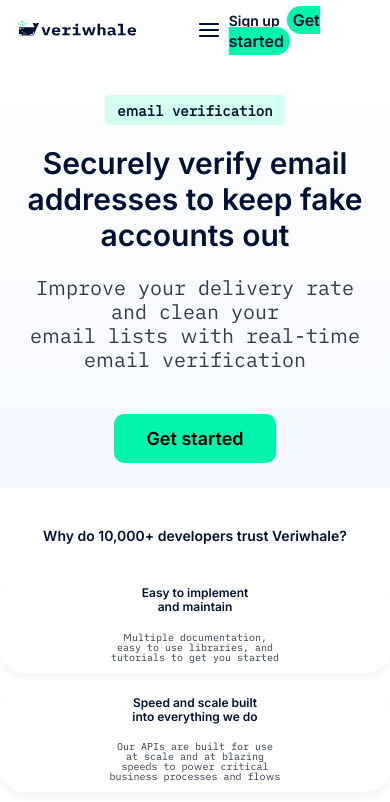
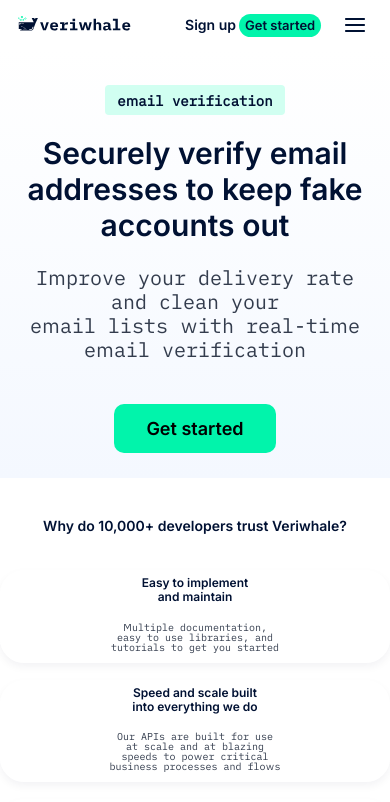
Before and after one commit to Anikonov-A/veriwhale, a plain HTML site: page index.html in a window 390 px wide. Shown: the top 802 px of the page. Drawn offline with Linux system fonts and the light colour scheme.

Commit message:
add mobile menu

```diff
--- a/css/header.scss
+++ b/css/header.scss
@@ -40,7 +40,7 @@ header {
         font-family: $inter;
         font-weight: 600;
         line-height: 22px;
-        @include max-screen(991px){
+        @include max-screen(991px) {
           font-size: 14px;
         }
         @include max-screen(767px) {
@@ -64,8 +64,8 @@ header {
             margin-left: 10px;
           }
         }
-        @include max-screen(991px){
-          &:last-of-type{
+        @include max-screen(991px) {
+          &:last-of-type {
             font-size: 16px;
             line-height: 18px;
           }
@@ -89,6 +89,16 @@ header {
     position: relative;
 
     .container {
+      .header_link_right {
+        display: inline-flex;
+        width: 174px;
+      }
+
+      nav {
+        order: 1;
+        margin: 0;
+      }
+
       .header_logo {
         img {
           max-width: 70%;
@@ -111,10 +121,6 @@ header {
         }
       }
 
-      nav {
-        /*order: 1;*/
-        /*margin: 0;*/
-      }
 
       .list {
         display: none;
@@ -153,3 +159,18 @@ header {
     }
   }
 }
+
+@media(max-width: 414px) {
+  header {
+    .container {
+      .header_link_right {
+        a {
+          &:last-of-type {
+            font-size: 13px;
+            line-height: 15px;
+          }
+        }
+      }
+    }
+  }
+}
```
Also changed, not shown: css/style.css, 1 other file.
